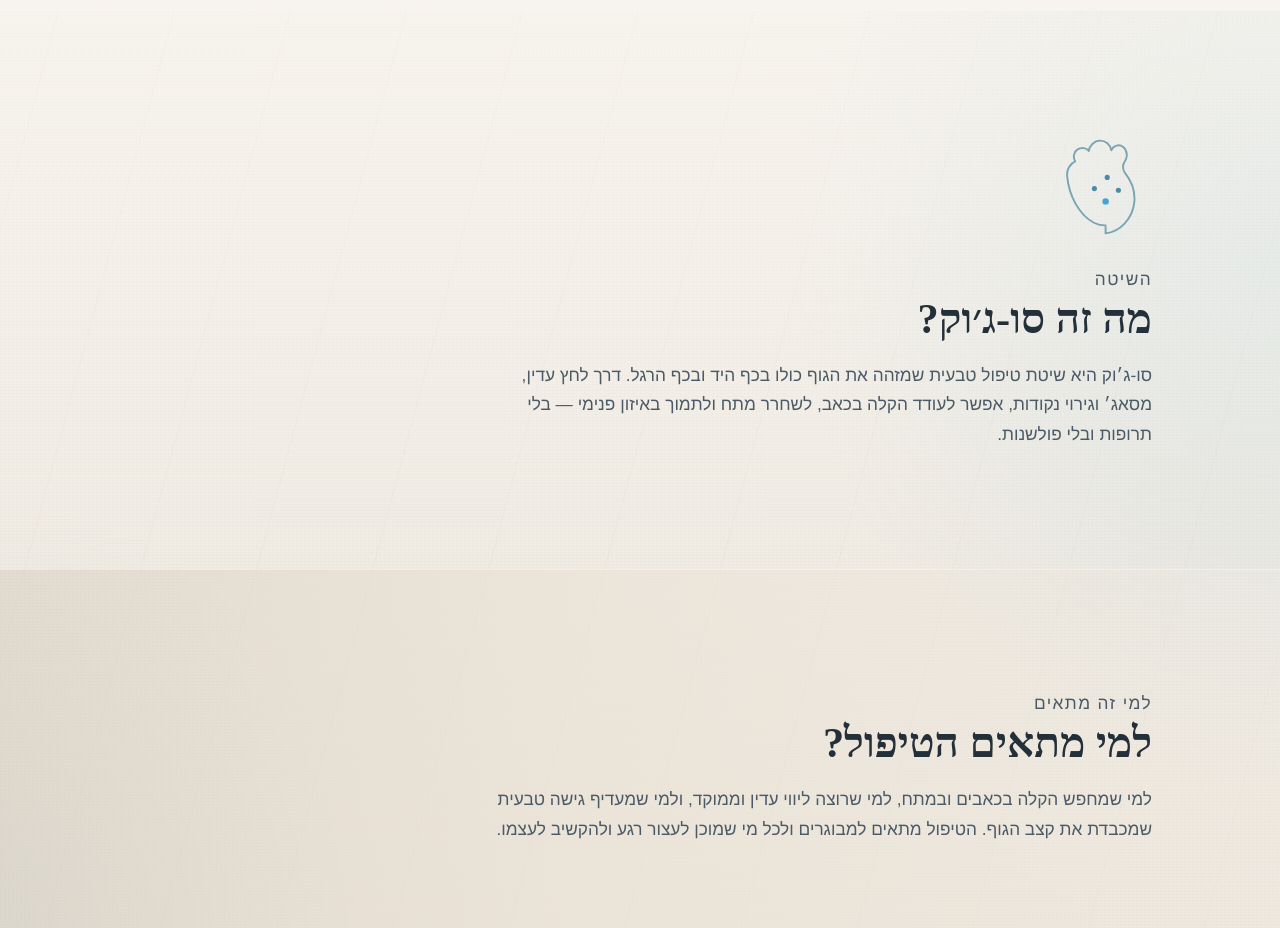
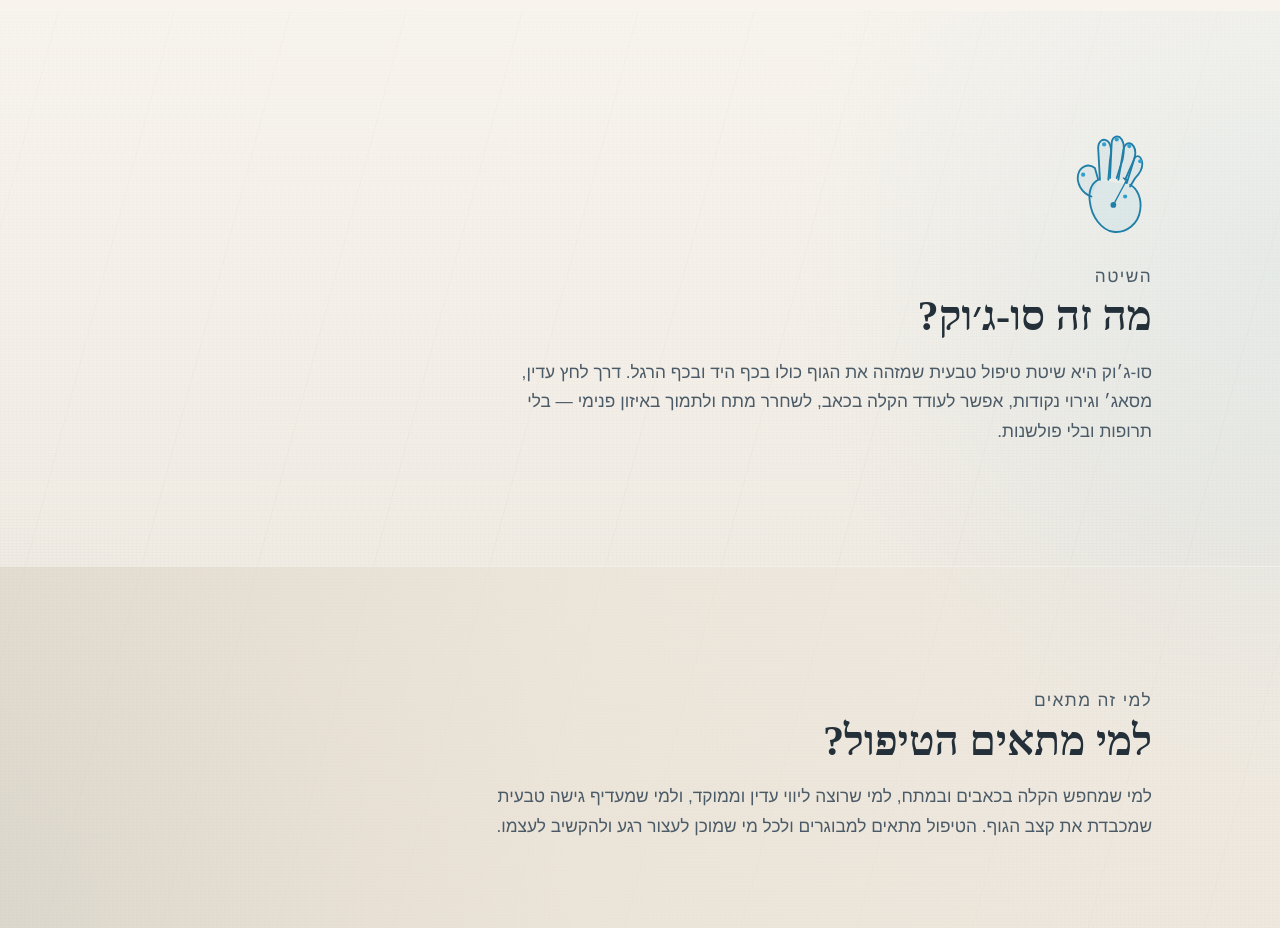
Before and after one commit to micha8787/sujok_landing_page, a website built with Vite: page index.html in a window 1280 px wide. Shown: the part 860-1788 px from the top of the page. Built offline with nearby package versions, Linux system fonts and the light colour scheme; a web font is replaced by a local one.

Commit message:
Replace method mark with clearer hand and needle
Open-hand outline with fingertip/palm points for Su-Jok.

```diff
--- a/index.html
+++ b/index.html
@@ -60,18 +60,58 @@
         <div class="section__inner">
           <svg
             class="method-mark"
-            viewBox="0 0 120 140"
+            viewBox="0 0 100 130"
             role="img"
-            aria-label="איור עדין של כף יד עם נקודות"
+            aria-label="איור כף יד עם נקודות דיקור"
           >
+            <!-- Thumb -->
             <path
               class="method-mark__hand"
-              d="M62 128c18-2 34-18 36-40 1-14-4-26-12-36-3-4-3-10 0-14 4-6 3-14-2-18s-12-2-15 4c-1-7-7-12-14-12s-13 6-14 13c-3-4-9-5-14-2s-6 10-3 15c-7 3-11 11-10 19 2 22 14 48 34 58 4 2 9 3 14 3z"
+              d="M28 78
+                 C16 74 10 62 12 52
+                 C14 42 24 38 32 44
+                 L36 58"
             />
-            <circle class="method-mark__dot" cx="48" cy="72" r="3.2" />
-            <circle class="method-mark__dot" cx="64" cy="58" r="3.2" />
-            <circle class="method-mark__dot" cx="78" cy="74" r="3.2" />
-            <circle class="method-mark__dot method-mark__dot--accent" cx="62" cy="88" r="4" />
+            <!-- Index -->
+            <path
+              class="method-mark__hand"
+              d="M38 58 L36 22 C35 12 42 8 47 12 C52 16 52 24 50 34 L48 58"
+            />
+            <!-- Middle -->
+            <path
+              class="method-mark__hand"
+              d="M50 56 L52 14 C53 6 60 4 64 10 C68 16 67 24 65 34 L58 56"
+            />
+            <!-- Ring -->
+            <path
+              class="method-mark__hand"
+              d="M60 58 L66 22 C68 14 74 12 78 18 C82 24 80 32 76 40 L68 58"
+            />
+            <!-- Pinky -->
+            <path
+              class="method-mark__hand"
+              d="M70 62 L78 36 C80 28 86 28 88 36 C90 44 86 50 80 56 L74 66"
+            />
+            <!-- Palm outline -->
+            <path
+              class="method-mark__hand"
+              d="M36 58
+                 C28 62 24 72 26 84
+                 C28 102 40 118 54 120
+                 C70 122 84 110 86 94
+                 C88 80 82 68 74 64"
+            />
+            <!-- Points on fingertips + palm -->
+            <circle class="method-mark__dot" cx="43" cy="16" r="2.5" />
+            <circle class="method-mark__dot" cx="58" cy="10" r="2.5" />
+            <circle class="method-mark__dot" cx="73" cy="18" r="2.5" />
+            <circle class="method-mark__dot" cx="86" cy="36" r="2.5" />
+            <circle class="method-mark__dot" cx="18" cy="52" r="2.5" />
+            <circle class="method-mark__dot method-mark__dot--accent" cx="54" cy="88" r="3.4" />
+            <circle class="method-mark__dot" cx="68" cy="78" r="2.5" />
+            <!-- Needle touching the main palm point -->
+            <path class="method-mark__needle" d="M54 88 L70 58" />
+            <path class="method-mark__needle" d="M66 56 L70 58 L68 62" />
           </svg>
           <p class="eyebrow">השיטה</p>
           <h2>מה זה סו-ג׳וק?</h2>
--- a/src/style.css
+++ b/src/style.css
@@ -277,26 +277,33 @@ a {
 
 .method-mark {
   display: block;
-  width: clamp(4.5rem, 12vw, 6rem);
+  width: clamp(3.75rem, 10vw, 5.25rem);
   height: auto;
   margin: 0 0 1.35rem;
-  opacity: 0.9;
 }
 
 .method-mark__hand {
-  fill: none;
-  stroke: color-mix(in srgb, var(--accent-deep) 55%, var(--stone));
-  stroke-width: 2.4;
+  fill: color-mix(in srgb, var(--accent) 8%, transparent);
+  stroke: var(--accent-deep);
+  stroke-width: 2.2;
   stroke-linecap: round;
   stroke-linejoin: round;
 }
 
 .method-mark__dot {
-  fill: color-mix(in srgb, var(--accent) 55%, var(--ink-soft));
+  fill: var(--accent);
 }
 
 .method-mark__dot--accent {
-  fill: var(--accent);
+  fill: var(--accent-deep);
+}
+
+.method-mark__needle {
+  fill: none;
+  stroke: var(--accent-deep);
+  stroke-width: 1.6;
+  stroke-linecap: round;
+  stroke-linejoin: round;
 }
 
 .section--method {
```
